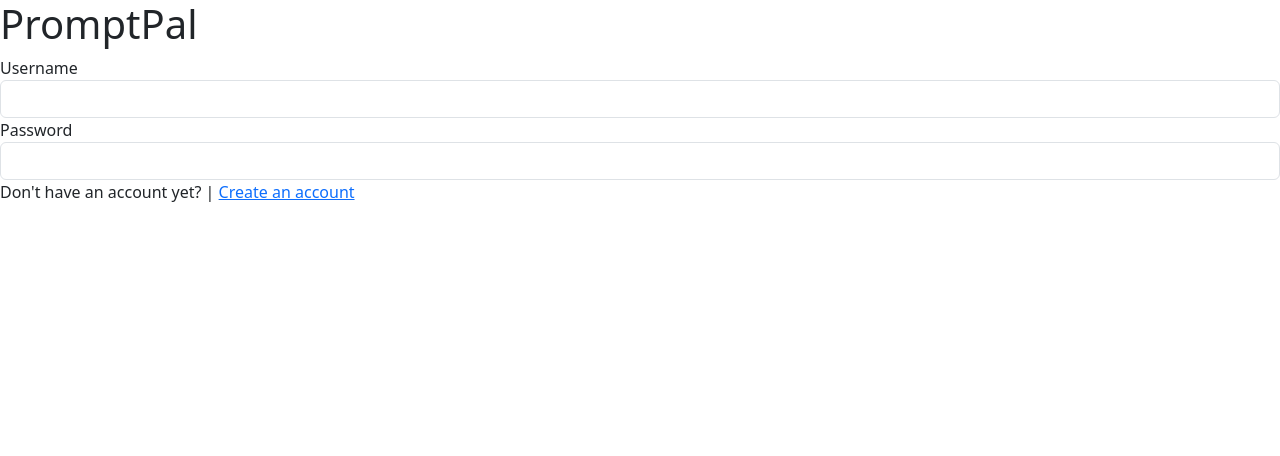
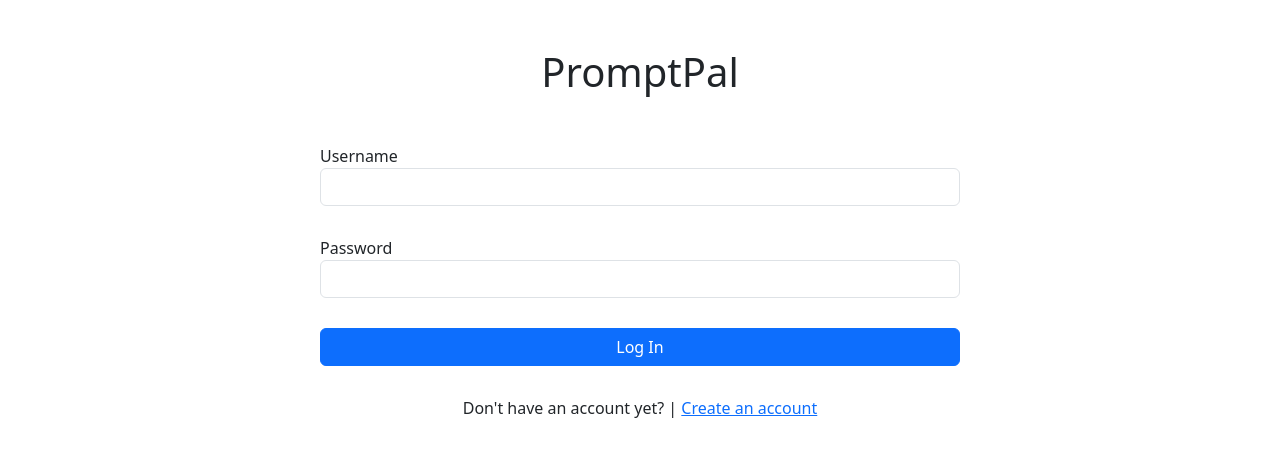
Before and after one commit to theseanx/nwReminds, a plain HTML site: page login.html in a window 1280 px wide. Drawn offline with nearby package versions, Linux system fonts and the light colour scheme.

Commit message:
Added styles to login

```diff
--- a/login.html
+++ b/login.html
@@ -9,10 +9,22 @@
             integrity="sha384-T3c6CoIi6uLrA9TneNEoa7RxnatzjcDSCmG1MXxSR1GAsXEV/Dwwykc2MPK8M2HN"
             crossorigin="anonymous"
         />
+        <style>
+            h1 {
+                text-align: center;
+                font-size: 2.5rem;
+            }
+            p {
+                text-align: center;
+            }
+            div.form-group {
+                margin: 30px 0;
+            }
+        </style>
     </head>
     <body>
-        <h1>PromptPal</h1>
-        <form action="/login" method="POST">
+        <h1 class="my-5">PromptPal</h1>
+        <form action="/login" method="POST" class="w-50 my-3 mx-auto">
             <div class="form-group">
                 <label for="form__username">Username</label>
                 <input id="form__username" type="text" class="form-control" />
@@ -25,10 +37,17 @@
                     class="form-control"
                 />
             </div>
+            <div class="form-group" style="text-align: center">
+                <input
+                    class="btn btn-primary w-100"
+                    type="submit"
+                    value="Log In"
+                />
+            </div>
         </form>
-        <span>
+        <p>
             Don't have an account yet? |
             <a href="#">Create an account</a>
-        </span>
+        </p>
     </body>
 </html>
```
